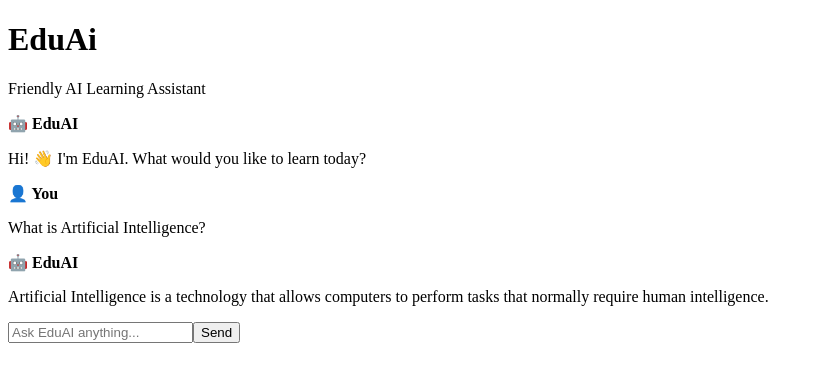
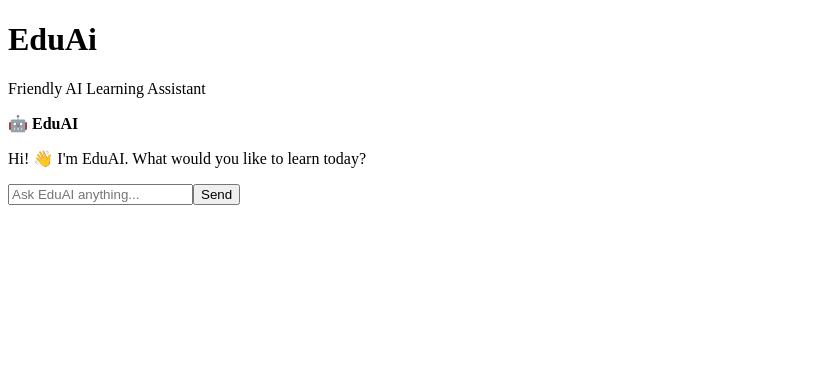
Before and after one commit to SHAMYUKTHAM/Eduai-chatbot, a React (Vite) app: page / in a window 1280 px wide. Shown: the top 382 px of the page, without its empty margins (0-823 px from the left). Built offline with nearby package versions, Linux system fonts and the light colour scheme.

Commit message:
Implement chat message interaction

```diff
--- a/src/App.jsx
+++ b/src/App.jsx
@@ -1,3 +1,4 @@
+import { useState } from "react";
 import "./App.css";
 
 import ChatHeader from "./components/ChatHeader";
@@ -5,6 +6,42 @@ import ChatMessage from "./components/ChatMessage";
 import ChatInput from "./components/ChatInput";
 
 function App() {
+
+  const [messages, setMessages] = useState([
+    {
+      sender: "bot",
+      message: "Hi! 👋 I'm EduAI. What would you like to learn today?"
+    }
+  ]);
+
+  const handleSendMessage = (message) => {
+
+    if (!message.trim()) return;
+
+    // Add user's message
+    setMessages((previousMessages) => [
+      ...previousMessages,
+      {
+        sender: "user",
+        message: message
+      }
+    ]);
+
+    // Temporary EduAI response
+    setTimeout(() => {
+
+      setMessages((previousMessages) => [
+        ...previousMessages,
+        {
+          sender: "bot",
+          message:
+            "That's a great question! 🤖 I'm EduAI and I'm here to help you learn."
+        }
+      ]);
+
+    }, 500);
+  };
+
   return (
     <div className="app">
 
@@ -14,24 +51,17 @@ function App() {
 
         <main className="chat-window">
 
-          <ChatMessage
-            sender="bot"
-            message="Hi! 👋 I'm EduAI. What would you like to learn today?"
-          />
-
-          <ChatMessage
-            sender="user"
-            message="What is Artificial Intelligence?"
-          />
-
-          <ChatMessage
-            sender="bot"
-            message="Artificial Intelligence is a technology that allows computers to perform tasks that normally require human intelligence."
-          />
+          {messages.map((msg, index) => (
+            <ChatMessage
+              key={index}
+              sender={msg.sender}
+              message={msg.message}
+            />
+          ))}
 
         </main>
 
-        <ChatInput />
+        <ChatInput onSendMessage={handleSendMessage} />
 
       </div>
 
--- a/src/components/ChatInput.jsx
+++ b/src/components/ChatInput.jsx
@@ -1,15 +1,34 @@
-function ChatInput() {
+import { useState } from "react";
+
+function ChatInput({ onSendMessage }) {
+
+  const [input, setInput] = useState("");
+
+  const handleSubmit = (e) => {
+    e.preventDefault();
+
+    if (!input.trim()) return;
+
+    onSendMessage(input);
+
+    setInput("");
+  };
+
   return (
-    <div>
+    <form onSubmit={handleSubmit}>
+
       <input
         type="text"
         placeholder="Ask EduAI anything..."
+        value={input}
+        onChange={(e) => setInput(e.target.value)}
       />
 
-      <button>
+      <button type="submit">
         Send
       </button>
-    </div>
+
+    </form>
   );
 }
 
```
